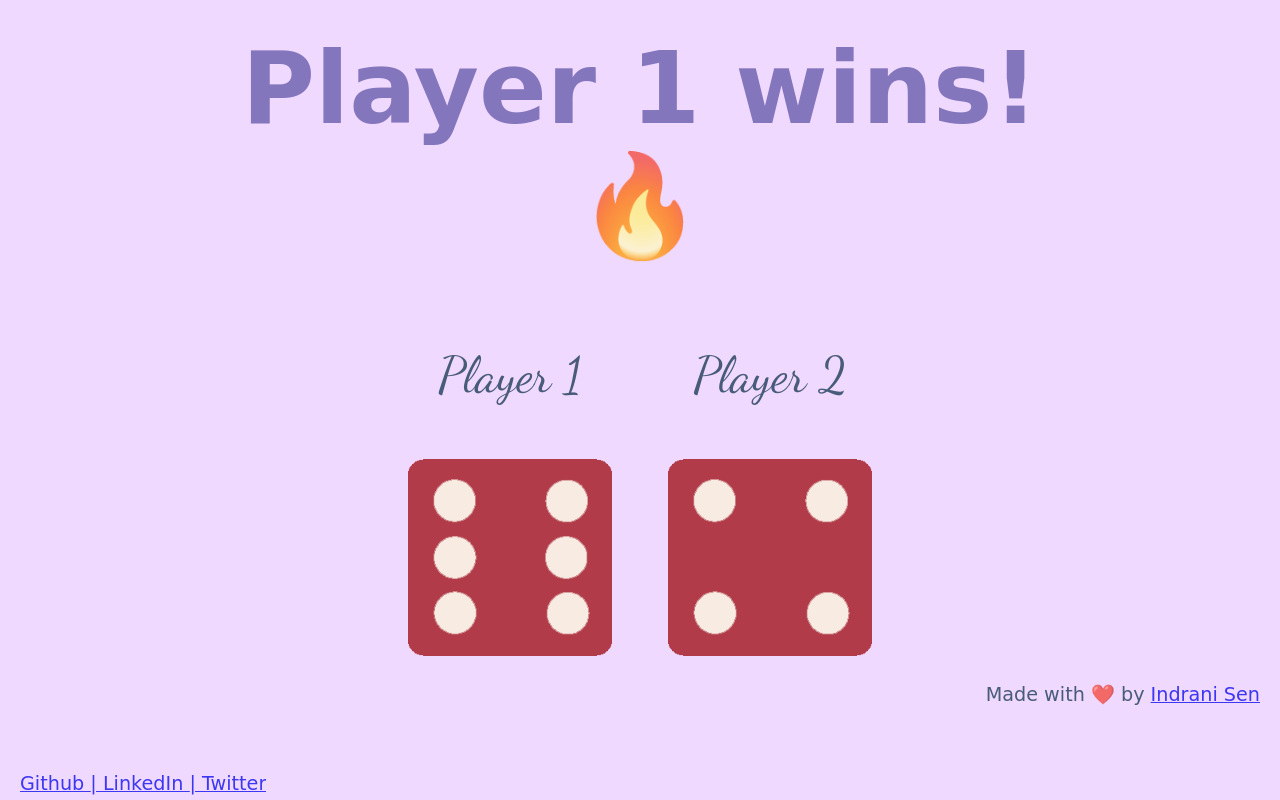
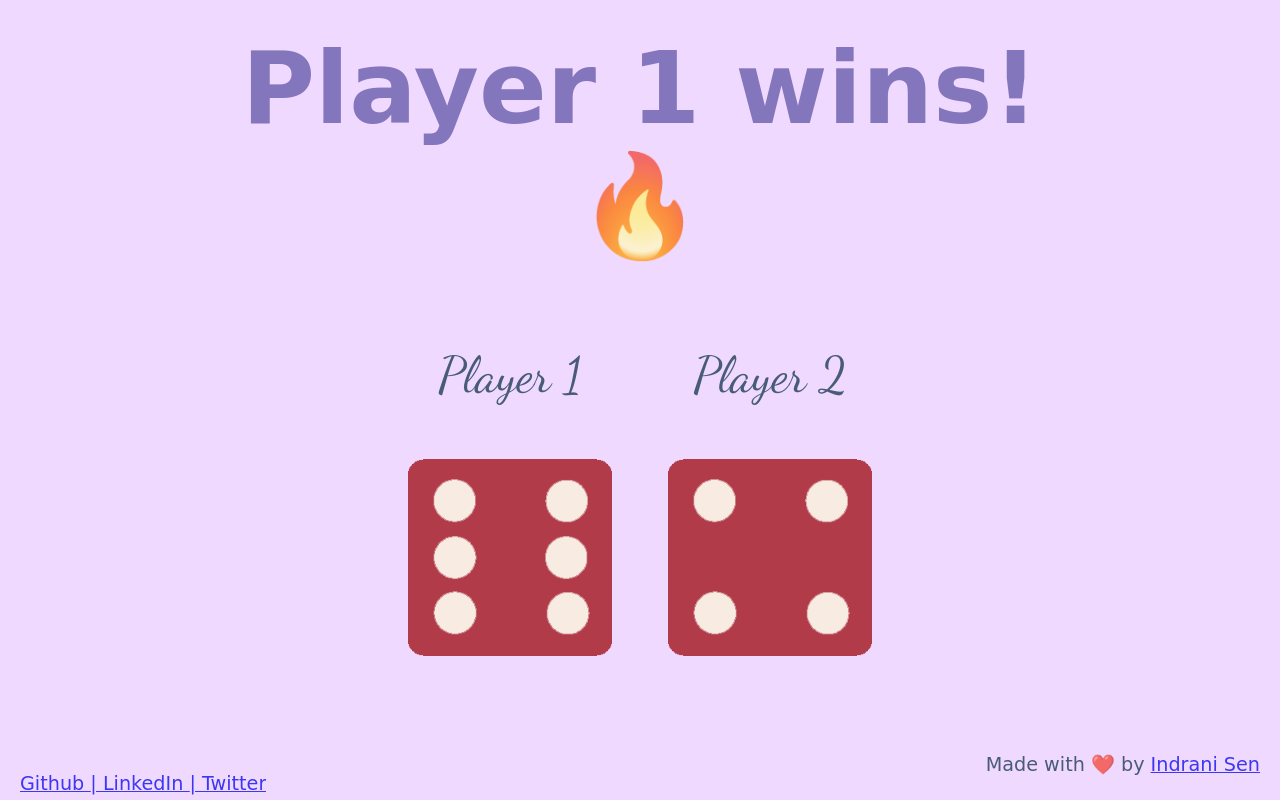
Before and after one commit to indranigit/Dice-Game, a plain HTML site: page index.html in a window 1280 px wide. Drawn offline with Linux system fonts and the light colour scheme.

Commit message:
Update styles.css

```diff
--- a/css/styles.css
+++ b/css/styles.css
@@ -36,8 +36,11 @@
 .foot{
 	position:absolute;
 	right:20px;
+	bottom:5px;
 	font-family:cursive;
 	font-size:120%;
+	overflow:hidden;
+
 }
 
   footer{
```
